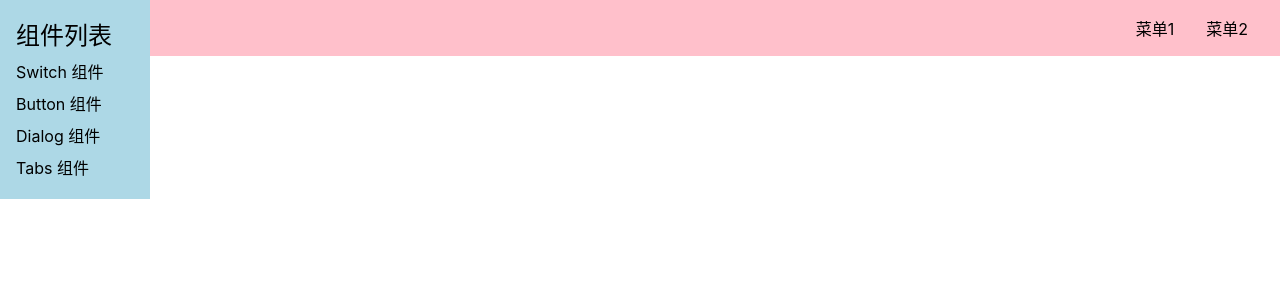
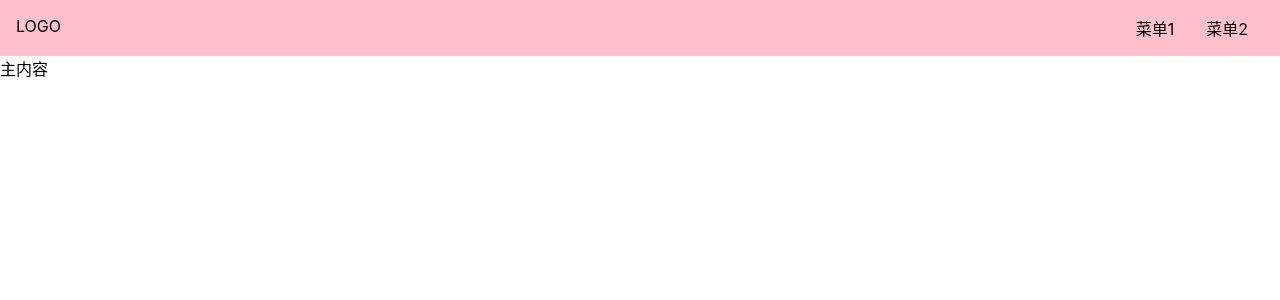
Before and after one commit to donghaoyi/gulu-ui-1, a Vue app: page /#/doc in a window 1280 px wide. Shown: the top 300 px of the page. Built offline with nearby package versions, Linux system fonts and the light colour scheme.

Commit message:
调节 topnav 和 aside 的位置+实现 aside 切换

```diff
--- a/src/App.vue
+++ b/src/App.vue
@@ -2,9 +2,14 @@
   <router-view />
 </template>
 
-<script>
+<script lang="ts">
+import { provide, ref } from 'vue';
 
 export default {
   name: 'App',
+  setup() {
+    const asideVisible = ref(false);
+    provide("asideVisible",asideVisible);
+  }
 }
 </script>
--- a/src/components/Topnav.vue
+++ b/src/components/Topnav.vue
@@ -1,17 +1,31 @@
 <template>
   <div class="topnav">
-    <div class="logo">LOGO</div>
+    <div class="logo" @click="toggleAside">LOGO</div>
     <ul class="menu">
       <li>菜单1</li>
       <li>菜单2</li>
     </ul>
   </div>
 </template>
+<script lang="ts">
+import { inject, Ref } from "vue";
+export default {
+  setup() {
+    const asideVisible = inject<Ref<boolean>>("asideVisible");
+    const toggleAside = () => {
+      asideVisible.value = !asideVisible.value;
+    };
+    return { toggleAside };
+  },
+};
+</script>
 <style lang="scss" scoped>
 .topnav {
   background: pink;
   display: flex;
   padding: 16px;
+  position: relative;
+  z-index: 10;
   > .logo {
     max-width: 6em;
     margin-right: auto;
--- a/src/views/Doc.vue
+++ b/src/views/Doc.vue
@@ -2,7 +2,7 @@
   <div>
     <Topnav></Topnav>
     <div class="content">
-      <aside>
+      <aside v-if="asideVisible">
         <h2>组件列表</h2>
         <ol>
           <li>
@@ -24,10 +24,15 @@
   </div>
 </template>
 <script lang="ts">
+import { inject, Ref } from "vue";
 import Topnav from "../components/Topnav.vue";
 export default {
   components: {
     Topnav,
+  },
+  setup() {
+    const asideVisible = inject<Ref<boolean>>("asideVisible");
+    return { asideVisible };
   },
 };
 </script>
@@ -39,6 +44,7 @@
   position: fixed;
   left: 0;
   top: 0;
+  padding-top: 70px;
   > h2 {
     margin-bottom: 4px;
   }
```
